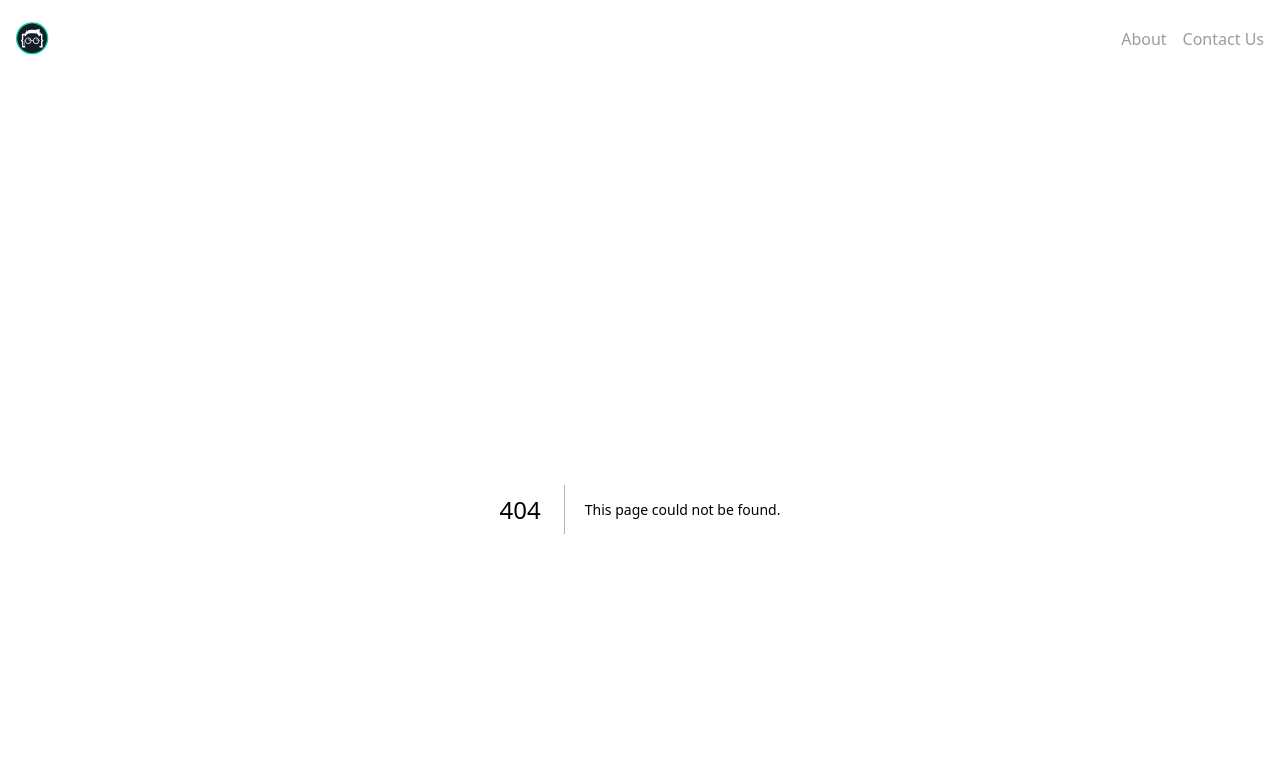
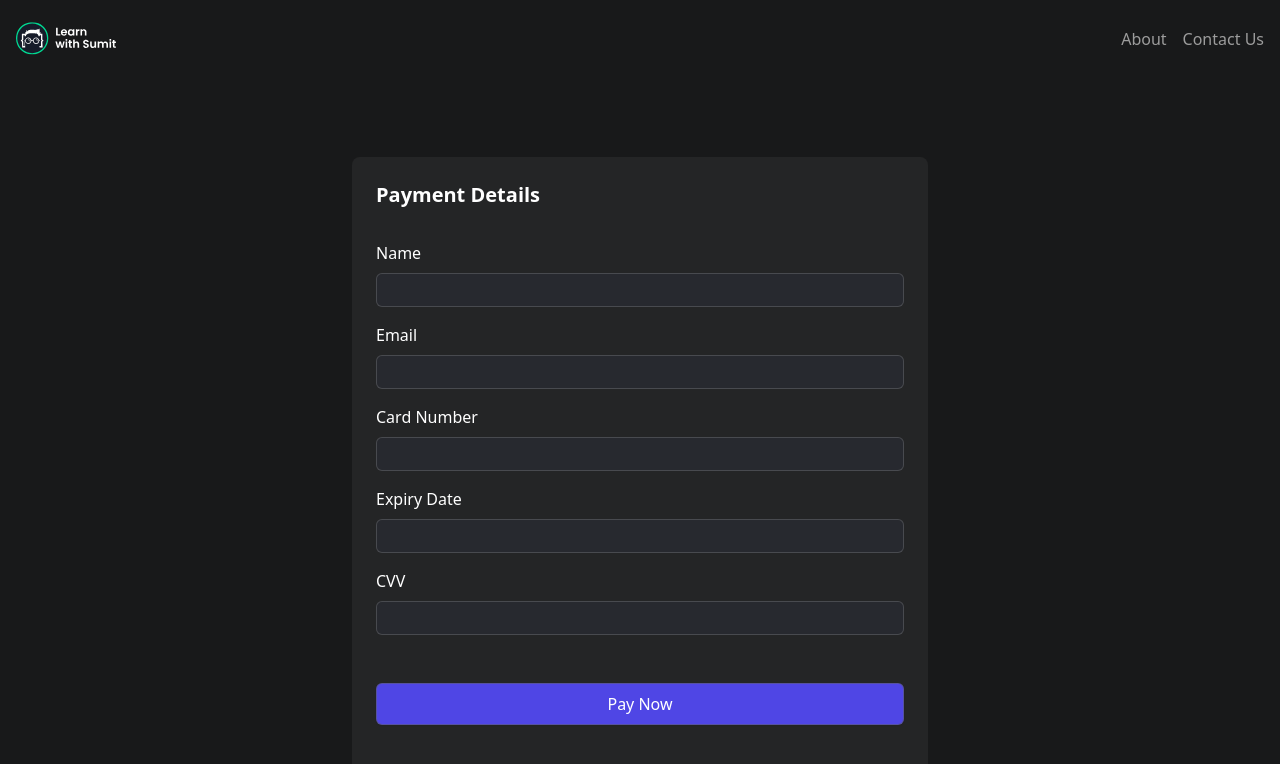
Before and after one commit to mohammad-al-samiul/eventry-nextjs, a Next.js app: page /payment in a window 1280 px wide. Before the commit this address had no page. Shown: the top 764 px of the page. Built offline with nearby package versions, Linux system fonts and the light colour scheme.

Commit message:
payment page and details page added

```diff
--- /dev/null
+++ b/app/details/[id]/page.js
@@ -0,0 +1,17 @@
+import EventDetails from "@/components/details/EventDetails";
+import EventVenue from "@/components/details/EventVenue";
+import HeroSection from "@/components/details/HeroSection";
+
+export default function DetailsPage() {
+  return (
+    <>
+      <HeroSection />
+      <section className="container">
+        <div className="grid grid-cols-5 gap-12 my-12">
+          <EventDetails />
+          <EventVenue />
+        </div>
+      </section>
+    </>
+  );
+}
--- /dev/null
+++ b/app/payment/page.js
@@ -0,0 +1,11 @@
+import PaymentForm from "@/components/payment/PaymentForm";
+
+export default function PaymentPage() {
+  return (
+    <div className="bg-[#242526] p-6 rounded-lg max-w-xl mx-auto my-12">
+      <h2 className="font-bold text-xl mb-8">Payment Details</h2>
+
+      <PaymentForm />
+    </div>
+  );
+}
--- /dev/null
+++ b/components/details/EventDetails.jsx
@@ -0,0 +1,31 @@
+/* eslint-disable react/no-unescaped-entities */
+
+export default function EventDetails() {
+  return (
+    <div className="col-span-3">
+      <div className="w-full h-full bg-[#242526] p-6 rounded-lg">
+        <h2 className="font-bold text-2xl">Details</h2>
+        <div className="my-2 text-[#AEAEAE] space-y-4 prose lg:prose-lg max-w-none">
+          <p className="">
+            If you're passionate about data, coding, and everything
+            tech-related, this is an event you won't want to miss. Whether
+            you're a seasoned developer or just getting started, join us to
+            discuss the latest trends in data analysis, programming, and
+            software development. This is a fantastic opportunity to chat with
+            fellow tech enthusiasts, exchange ideas, and maybe even spark some
+            brilliant collaborations. Hosted in the 2nd Floor Training Room at
+            The Power Plant Business Incubator.
+          </p>
+
+          <ul className="">
+            <li>🎉 Free Tshirt</li>
+            <li>🕹️ Networking</li>
+            <li>🎯 Networking</li>
+            <li>📌 Free Foods</li>
+            <li>🚀 Free Wifi</li>
+          </ul>
+        </div>
+      </div>
+    </div>
+  );
+}
--- /dev/null
+++ b/components/details/EventVenue.jsx
@@ -0,0 +1,23 @@
+/* eslint-disable react/no-unescaped-entities */
+export default function EventVenue() {
+  return (
+    <div className="overflow-hidden rounded-lg col-span-2 bg-[#242526]">
+      <div className="w-full">
+        <iframe
+          src="https://www.google.com/maps/embed?pb=!1m14!1m12!1m3!1d9563.048507081372!2d89.4311410274292!3d25.90038347256725!2m3!1f0!2f0!3f0!3m2!1i1024!2i768!4f13.1!5e0!3m2!1sen!2sbd!4v1711180232846!5m2!1sen!2sbd"
+          width="600"
+          height="450"
+          style={{ border: 0 }}
+          allowFullScreen=""
+          loading="lazy"
+          referrerPolicy="no-referrer-when-downgrade"
+        ></iframe>
+      </div>
+      <div className="p-4">
+        <p className="text-[#9C9C9C] text-base mt-1">
+          Rangpur, Dhaka, Bangladesh, Rangpur, Bangladesh
+        </p>
+      </div>
+    </div>
+  );
+}
--- /dev/null
+++ b/components/details/HeroSection.jsx
@@ -0,0 +1,34 @@
+import Image from "next/image";
+import ActionButtons from "../ActionButtons";
+
+export default function HeroSection() {
+  return (
+    <section className="container">
+      <div className="bg-gradient-to-b from-slate-200/20 to-slate-800/30">
+        <Image
+          src="/assets/events/google-io-2023-1.png"
+          alt="Event 1"
+          className="h-[450px] mx-auto"
+          width={900}
+          height={900}
+        />
+      </div>
+
+      <div className="flex items-end">
+        <div className="flex-auto py-4">
+          <h1 className="font-bold text-2xl">Google I/O Extended</h1>
+          <p className="text-[#9C9C9C] text-base mt-1">
+            Rangpur, Dhaka, Bangladesh, Rangpur, Bangladesh
+          </p>
+          <div className="text-[#737373] text-sm mt-1">
+            <span>1k Interested</span>
+            <span>|</span>
+            <span>40K Going</span>
+          </div>
+        </div>
+
+        <ActionButtons fromDetails={true} />
+      </div>
+    </section>
+  );
+}
--- a/components/landing/EventCard.jsx
+++ b/components/landing/EventCard.jsx
@@ -1,5 +1,6 @@
 import Image from "next/image";
 import ActionButton from "../ActionButtons";
+import Link from "next/link";
 
 export default function EventCard() {
   return (
@@ -12,9 +13,9 @@ export default function EventCard() {
       />
 
       <div className="p-3">
-        <a href="./details.html" className="font-bold text-lg">
+        <Link href="/details/1" className="font-bold text-lg">
           Google I/O Extended
-        </a>
+        </Link>
         <p className="text-[#9C9C9C] text-sm mt-1">
           Rangpur, Dhaka, Bangladesh, Rangpur, Bangladesh
         </p>
--- /dev/null
+++ b/components/payment/PaymentForm.jsx
@@ -0,0 +1,67 @@
+export default function PaymentForm() {
+  return (
+    <form>
+      <div className="my-4 space-y-2">
+        <label htmlFor="name" className="block">
+          Name
+        </label>
+        <input
+          type="text"
+          id="name"
+          className="w-full bg-[#27292F] border border-[#CCCCCC]/20 py-1 px-2 rounded-md"
+        />
+      </div>
+
+      <div className="my-4 space-y-2">
+        <label htmlFor="email" className="block">
+          Email
+        </label>
+        <input
+          type="email"
+          id="email"
+          className="w-full bg-[#27292F] border border-[#CCCCCC]/20 py-1 px-2 rounded-md"
+        />
+      </div>
+
+      <div className="my-4 space-y-2">
+        <label htmlFor="card" className="block">
+          Card Number
+        </label>
+        <input
+          type="text"
+          id="card"
+          className="w-full bg-[#27292F] border border-[#CCCCCC]/20 py-1 px-2 rounded-md"
+        />
+      </div>
+
+      <div className="my-4 space-y-2">
+        <label htmlFor="expiry" className="block">
+          Expiry Date
+        </label>
+        <input
+          type="text"
+          id="expiry"
+          className="w-full bg-[#27292F] border border-[#CCCCCC]/20 py-1 px-2 rounded-md"
+        />
+      </div>
+
+      <div className="my-4 space-y-2">
+        <label htmlFor="cvv" className="block">
+          CVV
+        </label>
+        <input
+          type="text"
+          id="cvv"
+          className="w-full bg-[#27292F] border border-[#CCCCCC]/20 py-1 px-2 rounded-md"
+        />
+      </div>
+
+      <button
+        type="submit"
+        className="w-full my-8 bg-indigo-600 hover:bg-indigo-800 py-2 rounded-md"
+      >
+        Pay Now
+      </button>
+    </form>
+  );
+}
```
